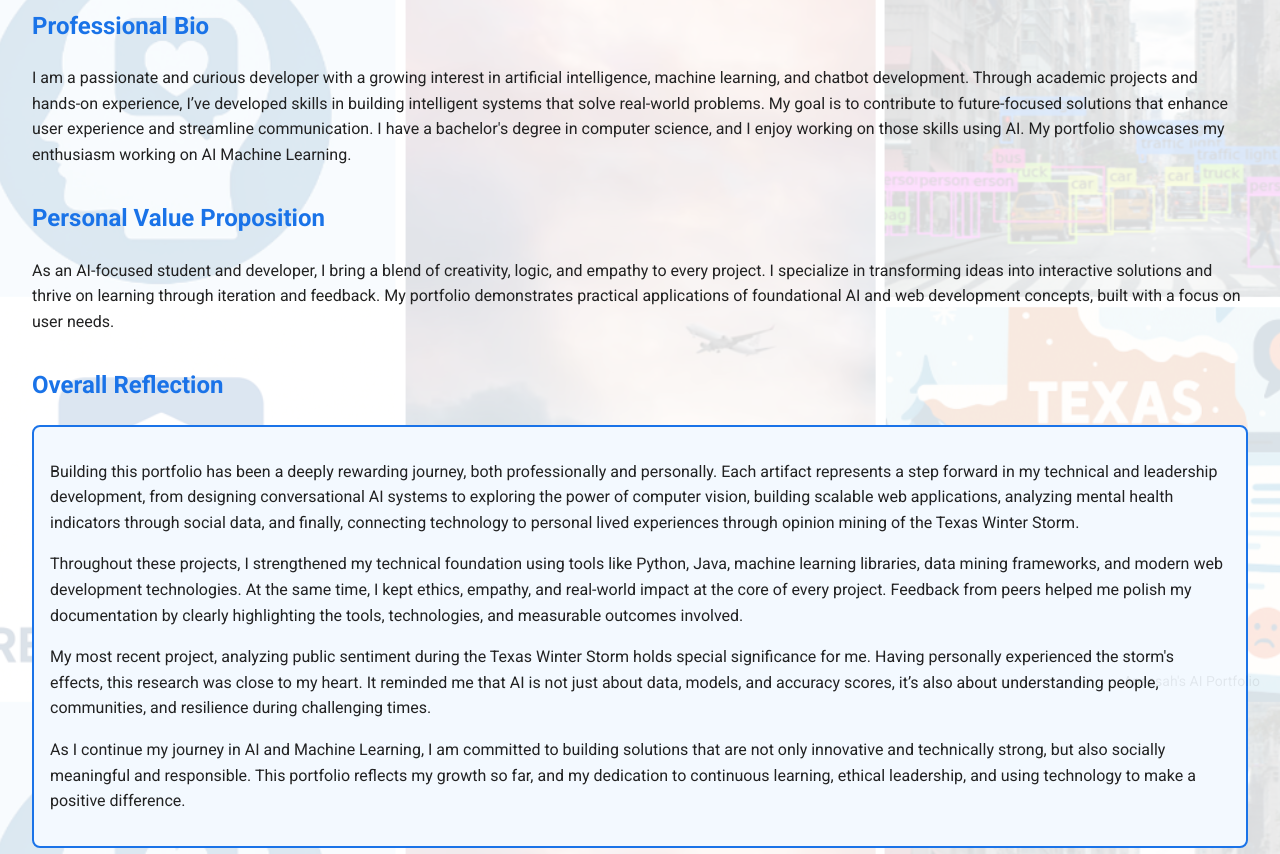
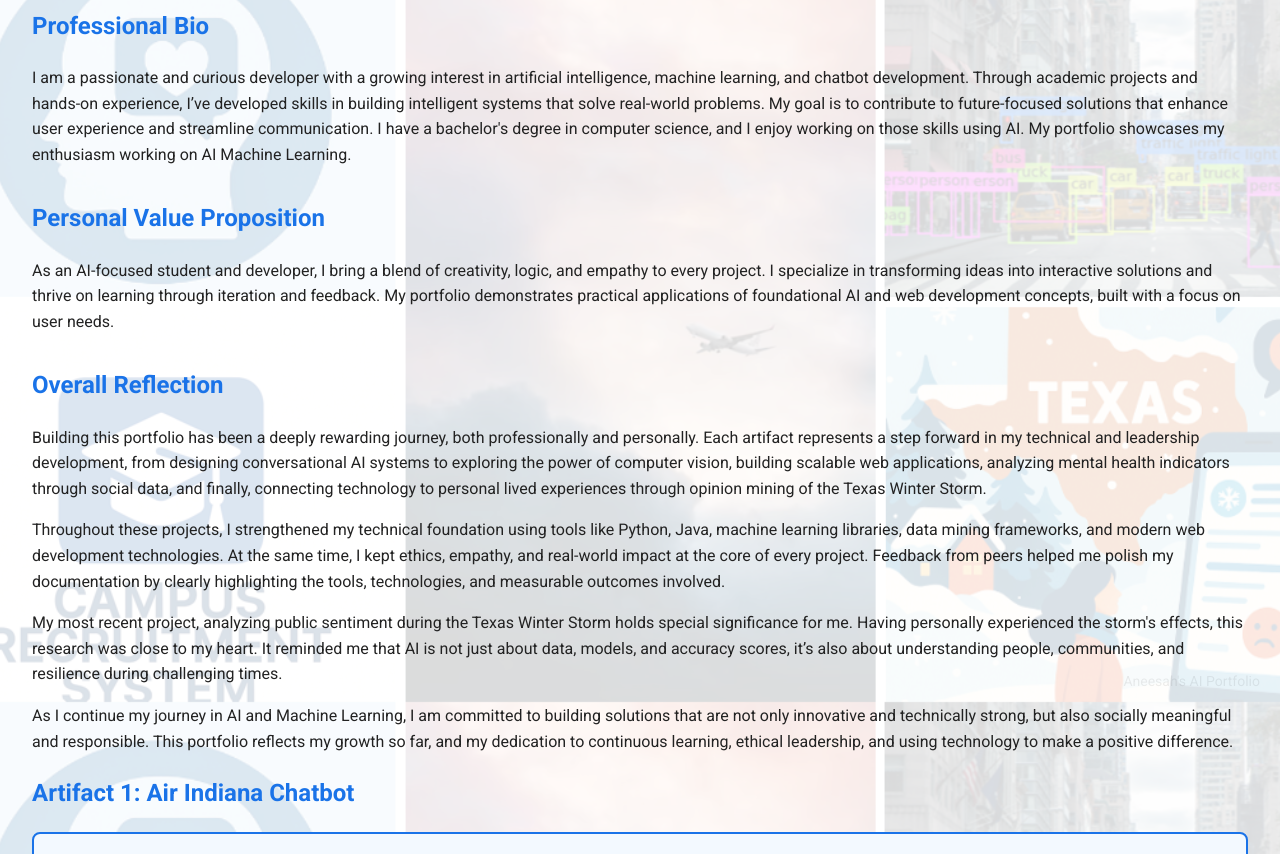
Before and after one commit to AneesahFA/aneesah-portfolio, a plain HTML site: page index.html in a window 1280 px wide. Shown: the part 98-952 px from the top of the page. Drawn offline with Linux system fonts and the light colour scheme.

Commit message:
Update index.html

```diff
--- a/index.html
+++ b/index.html
@@ -81,7 +81,7 @@
   </div>
 
   <h2>Overall Reflection</h2>
-<div class="artifact-box">
+<div>
   <p>Building this portfolio has been a deeply rewarding journey, both professionally and personally. Each artifact represents a step forward in my technical and leadership development, from designing conversational AI systems to exploring the power of computer vision, building scalable web applications, analyzing mental health indicators through social data, and finally, connecting technology to personal lived experiences through opinion mining of the Texas Winter Storm.</p>
 
   <p>Throughout these projects, I strengthened my technical foundation using tools like Python, Java, machine learning libraries, data mining frameworks, and modern web development technologies. At the same time, I kept ethics, empathy, and real-world impact at the core of every project. Feedback from peers helped me polish my documentation by clearly highlighting the tools, technologies, and measurable outcomes involved.</p>
```
